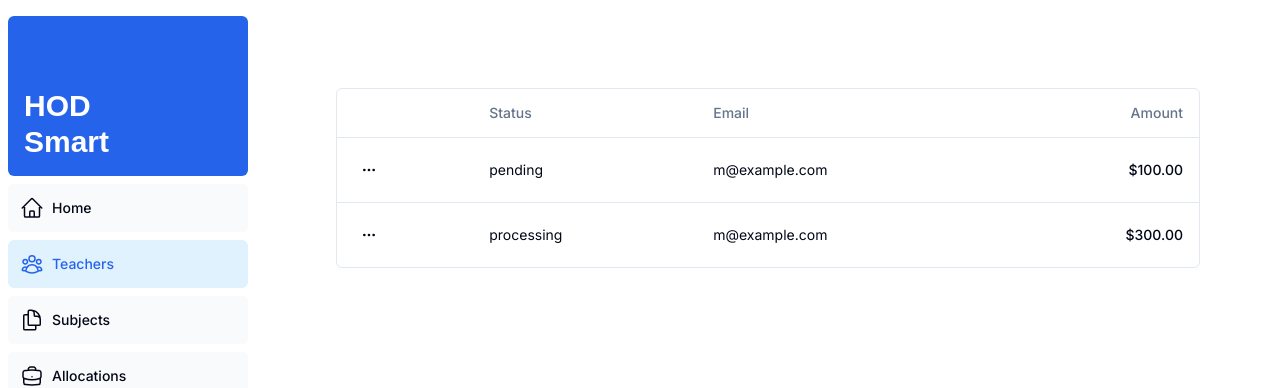
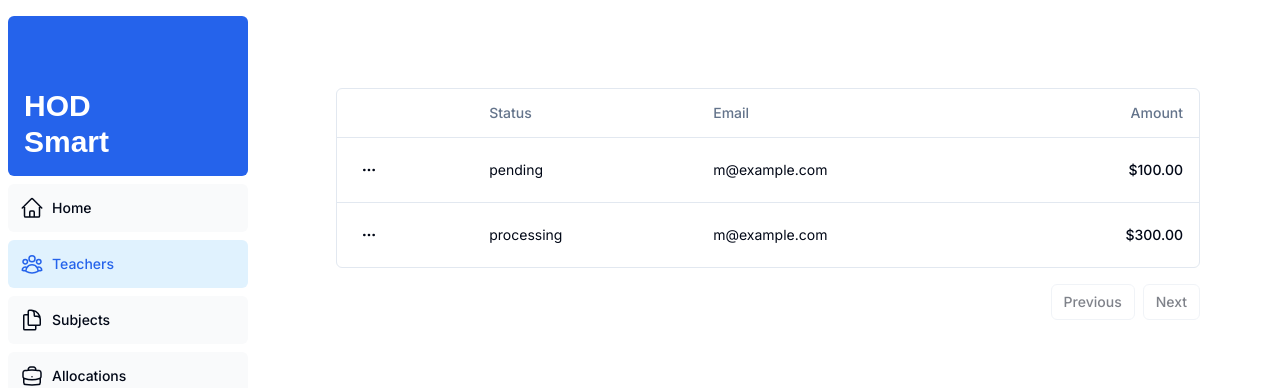
Before and after one commit to matthewkuria/hodsmart, a Next.js app: page /dashboard/teachers in a window 1280 px wide. Shown: the top 388 px of the page. Built offline with nearby package versions, Linux system fonts and the light colour scheme; a web font is replaced by a local one.

Commit message:
add pagination to the data-table

```diff
--- a/app/ui/data-table.tsx
+++ b/app/ui/data-table.tsx
@@ -1,10 +1,11 @@
 "use client"
-
+import { Button } from "@/components/ui/button"
 import {
   ColumnDef,
   flexRender,
   getCoreRowModel,
   useReactTable,
+  getPaginationRowModel,
 } from "@tanstack/react-table"
 
 import {
@@ -29,9 +30,11 @@ export function DataTable<TData, TValue>({
     data,
     columns,
     getCoreRowModel: getCoreRowModel(),
+    getPaginationRowModel: getPaginationRowModel(),
   })
 
   return (
+    <div>
     <div className="rounded-md border">
       <Table>
         <TableHeader>
@@ -76,5 +79,24 @@ export function DataTable<TData, TValue>({
         </TableBody>
       </Table>
     </div>
+     <div className="flex items-center justify-end space-x-2 py-4">
+     <Button
+       variant="outline"
+       size="sm"
+       onClick={() => table.previousPage()}
+       disabled={!table.getCanPreviousPage()}
+     >
+       Previous
+     </Button>
+     <Button
+       variant="outline"
+       size="sm"
+       onClick={() => table.nextPage()}
+       disabled={!table.getCanNextPage()}
+     >
+       Next
+     </Button>
+   </div>
+ </div>
   )
 }
--- a/components/ui/button.tsx
+++ b/components/ui/button.tsx
@@ -9,7 +9,7 @@ const buttonVariants = cva(
   {
     variants: {
       variant: {
-        default: "bg-blue-500 text-primary-foreground hover:bg-primary/90",
+        default: "bg-primary text-primary-foreground hover:bg-primary/90",
         destructive:
           "bg-destructive text-destructive-foreground hover:bg-destructive/90",
         outline:
```
